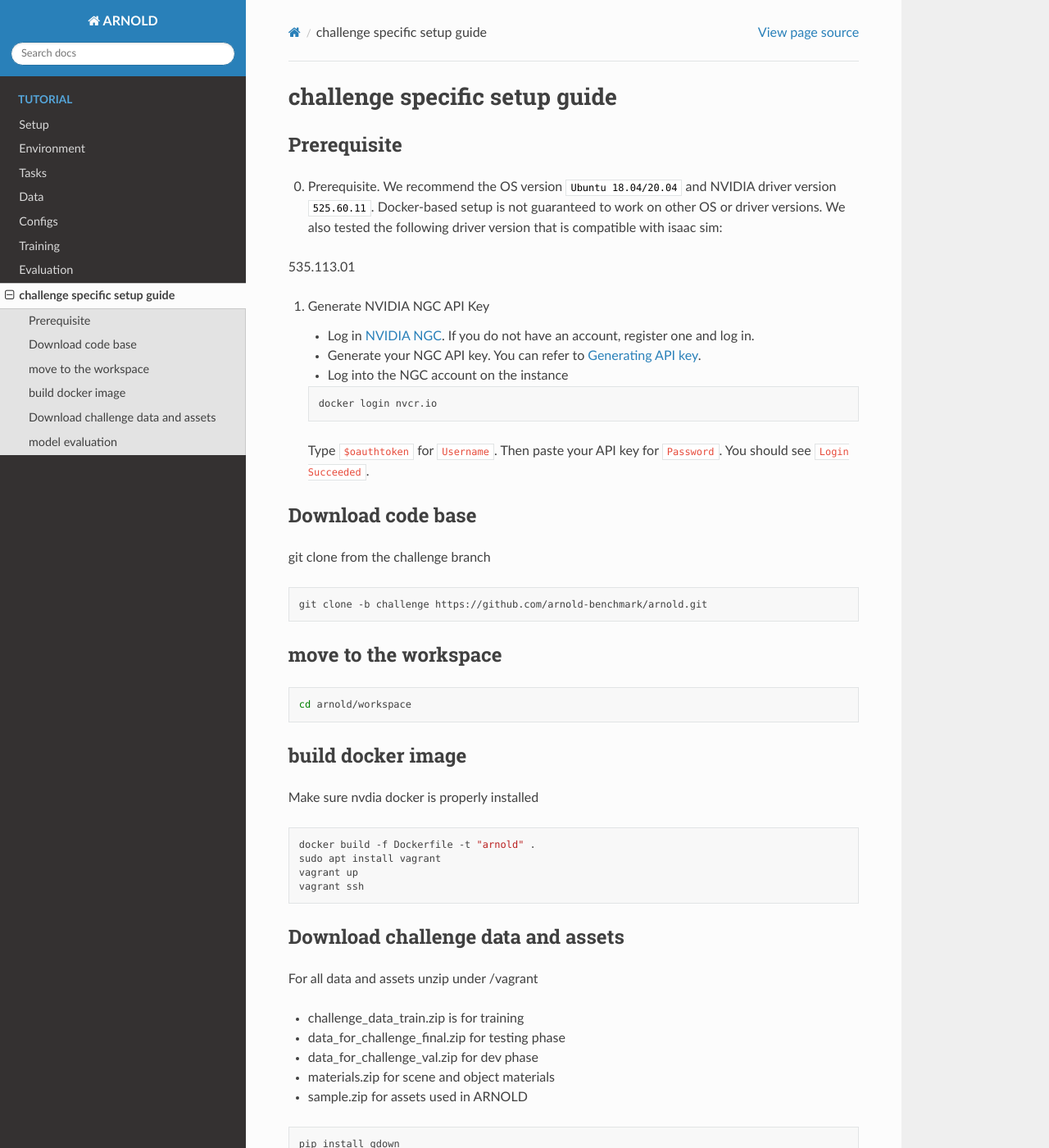
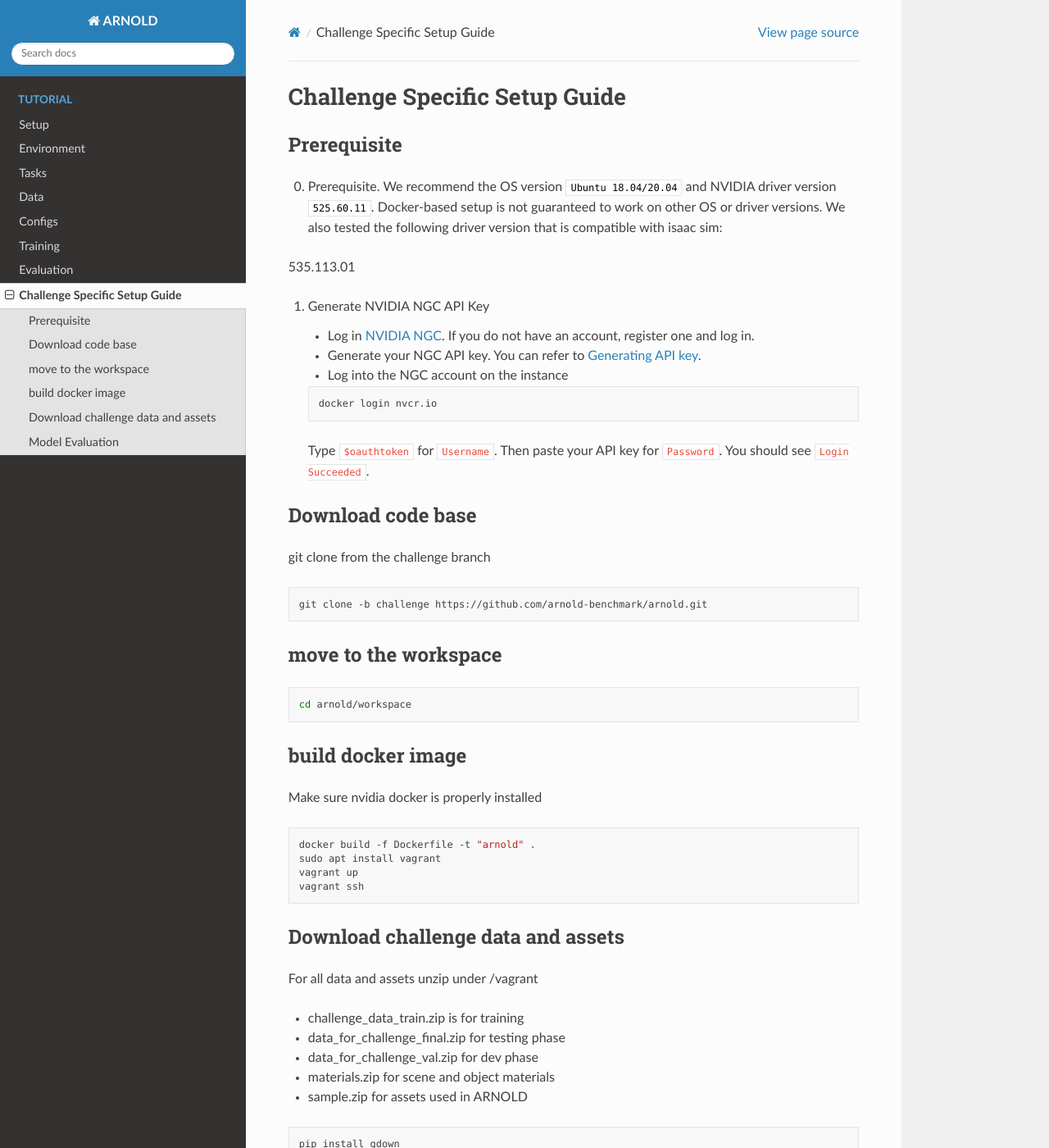
Before and after one commit to arnold-benchmark/docs, a Sphinx documentation site: the page built from docs/tutorial/challenge_setup/index.md, in a window 1280 px wide and 1400 px high. Shown: the whole window at 82% size. Built offline with Sphinx 7.4.7 and the Read the Docs theme 2.0.0, drawn with Linux system fonts in a browser that asks for light colours; some of the changed text lies outside the part shown.

Commit message:
challenge doc update

````diff
--- a/docs/tutorial/challenge_setup/index.md
+++ b/docs/tutorial/challenge_setup/index.md
@@ -1,4 +1,4 @@
-# challenge specific setup guide
+# Challenge Specific Setup Guide
 
 ### Prerequisite
 
@@ -29,7 +29,7 @@ cd arnold/workspace
 ```
 
 ### build docker image
-Make sure nvdia docker is properly installed
+Make sure nvidia docker is properly installed
 
 ```bash
 docker build -f Dockerfile -t "arnold" .
@@ -61,7 +61,7 @@ unzip sample.zip
 unzip materials.zip
 ```
 
-###  model evaluation
+###  Model Evaluation
 
 ```bash
 eval_challenge_dev.sh checkpoint_dir # for dev phase
````
